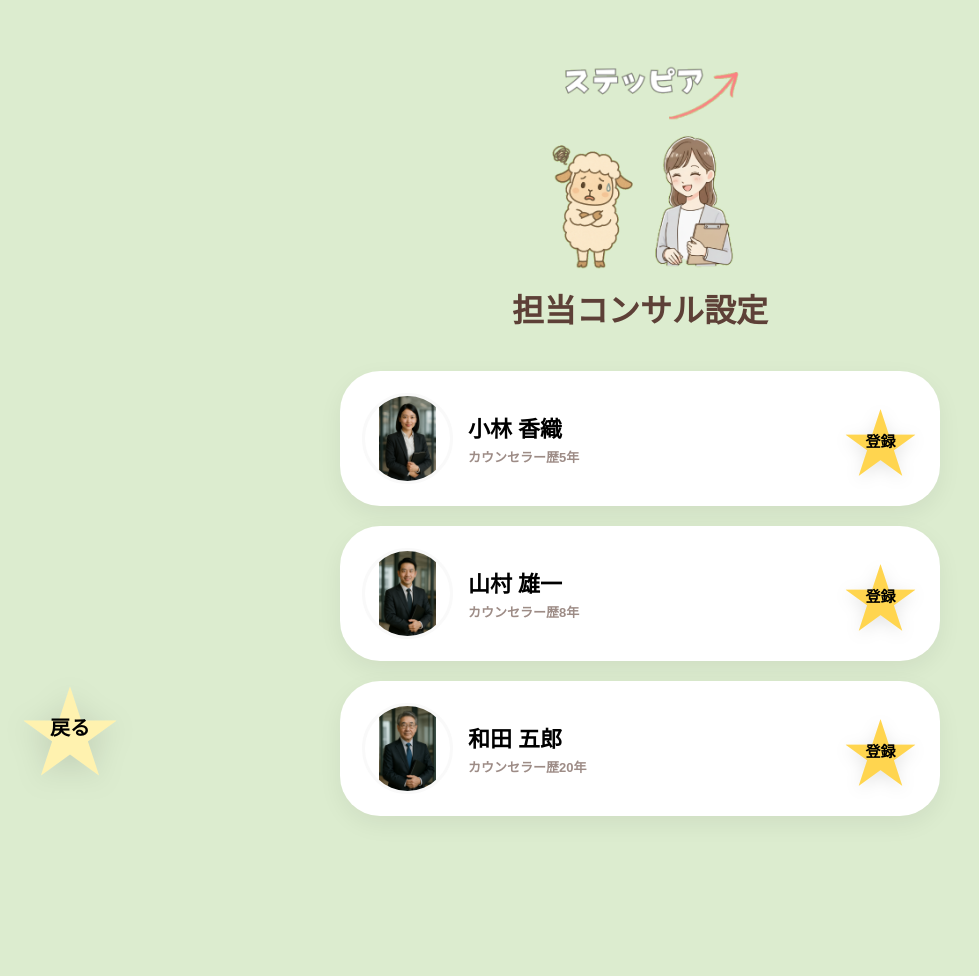
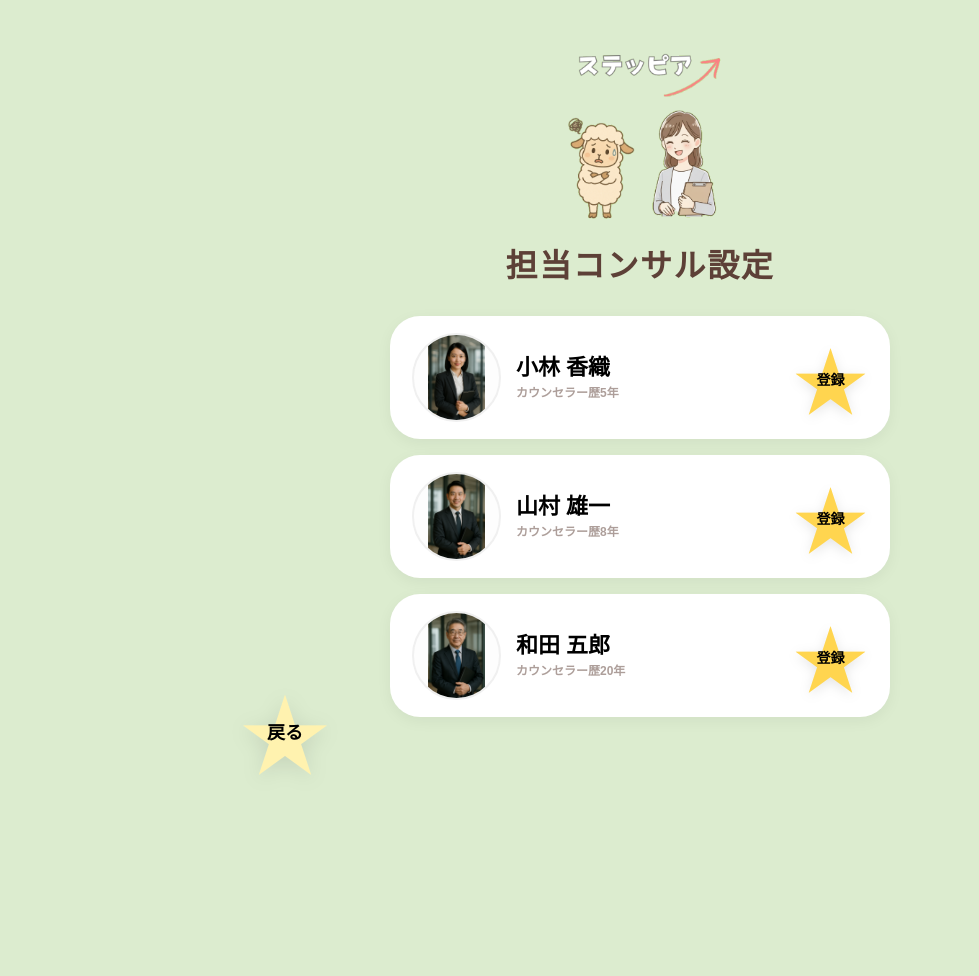
Before and after one commit to nana19820227/steppia_project, a Django app: page /consult/setting/ in a window 1280 px wide. Shown: the whole page, without its empty margins (0-979 px from the left). After the commit the page ends 775 px from the top, so only its background shows below. Run offline with Django 5.2, Linux system fonts and the light colour scheme; some web fonts are replaced.

Commit message:
style: 担当コンサル設定ページのスマホ表示を最適化（カードの余白とボタンサイズ調整）

```diff
--- a/steppia_app/templates/steppia_app/consult_setting.html
+++ b/steppia_app/templates/steppia_app/consult_setting.html
@@ -15,75 +15,101 @@
             --star-yellow: #FFF2AF;
             --btn-star: #FFD54F;
         }
+
         body {
             background-color: var(--bg); margin: 0;
             font-family: 'Zen Maru Gothic', sans-serif; color: var(--brown);
             display: flex; flex-direction: column; align-items: center; min-height: 100vh;
-            /* 下部の固定ボタンと重ならないよう余白を確保 */
-            padding: 20px 15px 160px;
+            /* 下部の固定ボタンとの重なりを防ぐ余白 */
+            padding: 20px 15px 140px;
             box-sizing: border-box;
         }
 
-        /* 🆕 ロゴと見出しの余白をスマホ用にスリム化 */
-        .app-logo { margin-top: 30px; width: 220px; height: auto; }
-        h1 { font-size: 32px; font-weight: 900; margin: 15px 0 40px; text-align: center; }
+        /* ロゴのサイズをスマホに最適化 */
+        .app-logo { margin-top: 20px; width: 100%; max-width: 180px; height: auto; }
 
-        .consultant-list { display: flex; flex-direction: column; gap: 20px; width: 100%; max-width: 600px; }
+        h1 {
+            font-size: 26px; font-weight: 900; margin: 20px 0 30px;
+            text-align: center; letter-spacing: 0.05em;
+        }
+
+        .consultant-list {
+            display: flex; flex-direction: column; gap: 16px;
+            width: 100%; max-width: 500px;
+        }
 
         .consultant-card {
-            background: var(--white); border-radius: 40px; padding: 20px;
+            background: var(--white); border-radius: 30px; padding: 15px 20px;
             display: flex; align-items: center; justify-content: space-between;
-            box-shadow: 0 8px 25px rgba(0,0,0,0.06);
-            border: 2px solid rgba(255,255,255,0.5);
+            box-shadow: 0 4px 15px rgba(0,0,0,0.05);
+            border: 2px solid rgba(255,255,255,0.8);
+            transition: transform 0.2s;
         }
+
+        .consultant-card:active { transform: scale(0.98); }
 
         .consultant-info { display: flex; align-items: center; gap: 15px; flex: 1; min-width: 0; }
 
         .consultant-img {
-            width: 85px; height: 85px; border-radius: 50%;
-            object-fit: contain; background: var(--white);
-            border: 3px solid #f9f9f9; flex-shrink: 0;
+            width: 70px; height: 70px; border-radius: 50%;
+            object-fit: contain; background: #fdfdfd;
+            border: 2px solid #f0f0f0; flex-shrink: 0;
         }
 
         .consultant-details { text-align: left; min-width: 0; flex: 1; }
 
         .consultant-name {
-            font-size: 22px; font-weight: 900; color: #000;
+            font-size: 18px; font-weight: 900; color: #000;
+            white-space: nowrap; overflow: hidden; text-overflow: ellipsis;
+            line-height: 1.2;
+        }
+
+        .consultant-career {
+            font-size: 12px; font-weight: 700; opacity: 0.5; margin-top: 2px;
             white-space: nowrap; overflow: hidden; text-overflow: ellipsis;
         }
 
-        .consultant-career { font-size: 13px; font-weight: 700; opacity: 0.6; margin-top: 4px; }
-
-        /* 🆕 登録ボタンのサイズをスマホで押しやすく微調整 */
+        /* 登録スターボタン */
         .register-btn {
             position: relative; display: flex; align-items: center; justify-content: center;
-            width: 75px; height: 75px; background: none; border: none; cursor: pointer;
-            transition: transform 0.2s; padding: 0; margin-left: 10px; flex-shrink: 0;
+            width: 65px; height: 65px; background: none; border: none; cursor: pointer;
+            padding: 0; margin-left: 10px; flex-shrink: 0;
+            transition: transform 0.2s ease-out;
         }
-        .register-btn:active { transform: scale(0.9); }
-        .register-star { font-size: 75px; color: var(--btn-star); filter: drop-shadow(0 4px 8px rgba(0,0,0,0.1)); }
-        .register-text { position: absolute; font-size: 15px; font-weight: 900; color: #000; top: 50%; left: 50%; transform: translate(-50%, -45%); }
+        .register-btn:active { transform: scale(1.2) rotate(10deg); } /* クリック時に少し大きく傾く */
 
-        /* 🆕 戻るボタンをスマホで邪魔にならないサイズに */
-        .bottom-nav { position: fixed; bottom: 25px; left: 20px; z-index: 1000; }
-        .star-link-btn {
-            position: relative; display: flex; align-items: center; justify-content: center;
-            width: 100px; height: 100px; text-decoration: none;
-        }
-        .star-icon { font-size: 100px; color: var(--star-yellow); filter: drop-shadow(0 6px 15px rgba(0,0,0,0.12)); }
-        .star-text {
-            position: absolute; font-size: 20px; font-weight: 900; color: var(--text-black);
+        .register-star { font-size: 65px; color: var(--btn-star); filter: drop-shadow(0 3px 6px rgba(0,0,0,0.1)); }
+
+        .register-text {
+            position: absolute; font-size: 14px; font-weight: 900; color: #000;
             top: 50%; left: 50%; transform: translate(-50%, -45%);
         }
 
-        /* 超小型スマホ向けの最終微調整 */
-        @media (max-width: 380px) {
-            h1 { font-size: 26px; }
-            .consultant-img { width: 70px; height: 70px; }
-            .consultant-name { font-size: 18px; }
-            .register-btn { width: 65px; height: 65px; }
-            .register-star { font-size: 65px; }
-            .register-text { font-size: 13px; }
+        /* 戻るボタンの固定位置調整 */
+        .bottom-nav { position: fixed; bottom: 25px; left: 15px; z-index: 1000; }
+
+        .star-link-btn {
+            position: relative; display: flex; align-items: center; justify-content: center;
+            width: 90px; height: 90px; text-decoration: none;
+            transition: transform 0.2s;
+        }
+        .star-link-btn:active { transform: scale(0.9); }
+
+        .star-icon { font-size: 90px; color: var(--star-yellow); filter: drop-shadow(0 4px 10px rgba(0,0,0,0.1)); }
+
+        .star-text {
+            position: absolute; font-size: 18px; font-weight: 900; color: var(--text-black);
+            top: 50%; left: 50%; transform: translate(-50%, -45%);
+        }
+
+        /* タブレット・PC向けの調整 */
+        @media (min-width: 768px) {
+            h1 { font-size: 32px; }
+            .consultant-img { width: 85px; height: 85px; }
+            .consultant-name { font-size: 22px; }
+            .register-btn { width: 75px; height: 75px; }
+            .register-star { font-size: 75px; }
+            .bottom-nav { left: 50%; transform: translateX(-400px); } /* PC時は中央寄せの左側 */
         }
     </style>
 </head>
```
